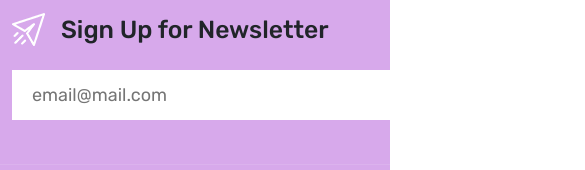
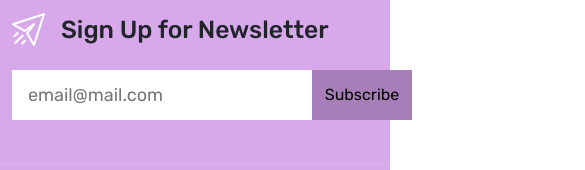
Before and after one commit to MonalikaPatnaik/SheEARNS, a React (Create React App) app in the folder client/: page / in a window 390 px wide. Shown: the part 799-969 px from the top of the page, 585 px wide, since content can reach past the window. Built offline with nearby package versions, Linux system fonts and the light colour scheme; no server answers.

Commit message:
signup input fixing for responsiveness

```diff
--- a/client/src/components/SubmitEmail.css
+++ b/client/src/components/SubmitEmail.css
@@ -34,3 +34,20 @@ form button:hover{
 span #msg{
     color: black;
 }
+
+
+@media(width < 1240px){
+    form input{
+        padding: 10px 20px;
+        height:50px;
+        width: 500px;
+    }
+}
+
+@media(width < 1078px){
+    form input{
+        padding: 8px 16px;
+        height:50px;
+        width: 300px;
+    }
+}
```
